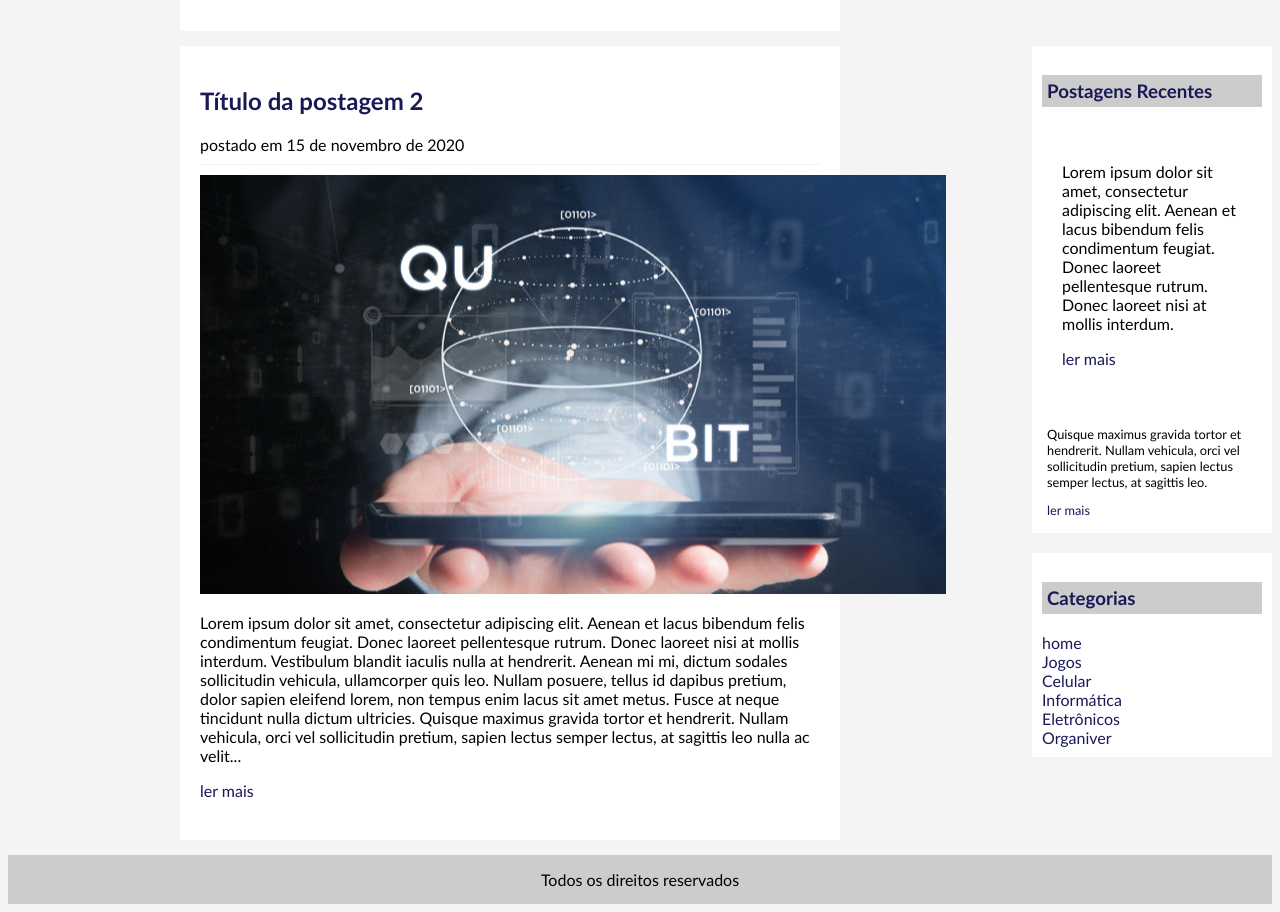
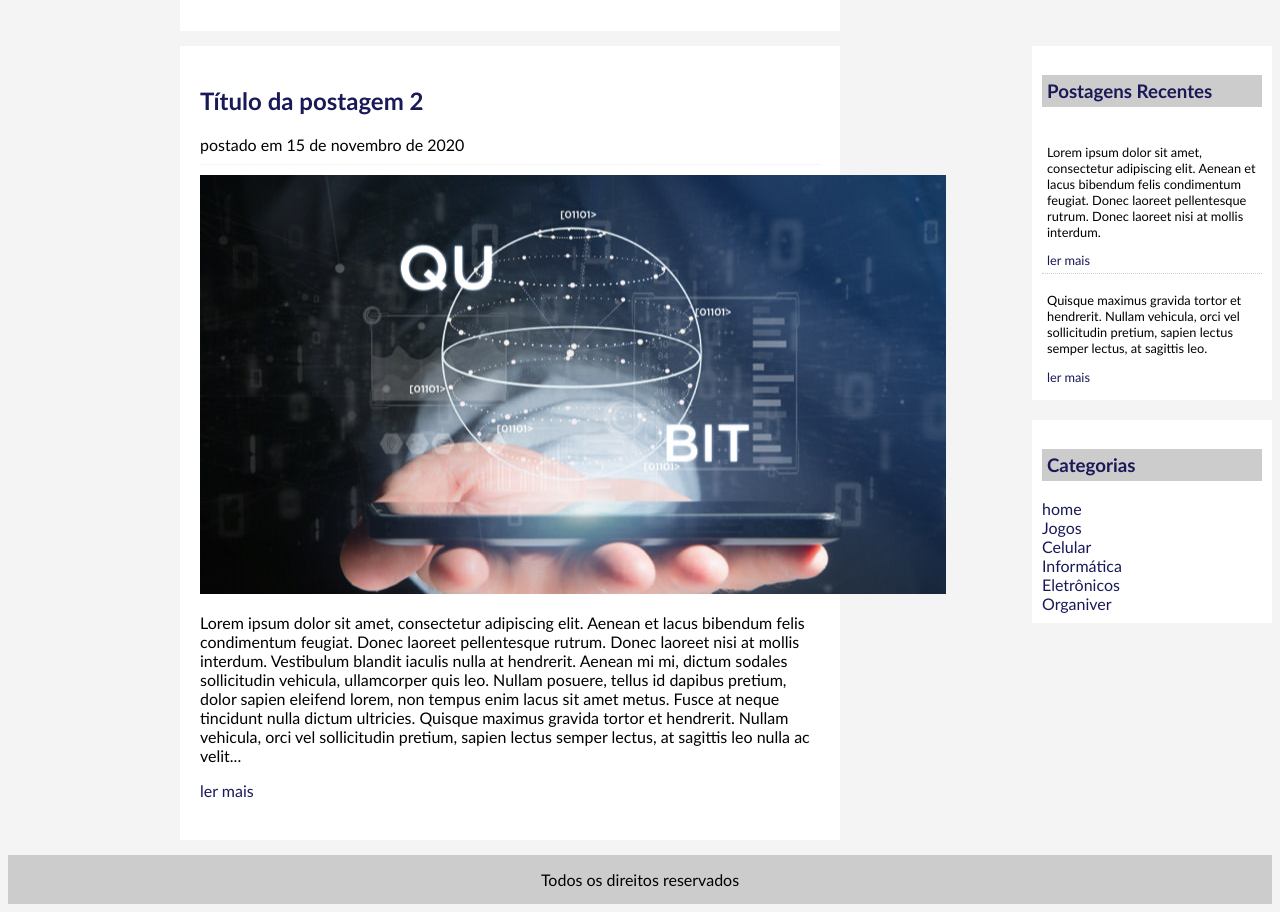
Before and after one commit to wingridy/infoblogif, a plain HTML site: page ddw/index.html in a window 1280 px wide. Shown: the part 1140-2052 px from the top of the page. Drawn offline with Linux system fonts and the light colour scheme.

Commit message:
Update index.html

```diff
--- a/ddw/index.html
+++ b/ddw/index.html
@@ -55,7 +55,7 @@
 		<div id= "area-lateral">
 			<div class= "conteudo-lateral">
 				<h3> Postagens Recentes </h3>
-				<div class="postagem lateral">
+				<div class="postagem-lateral">
 					<p>
 						Lorem ipsum dolor sit amet, consectetur adipiscing elit. Aenean et lacus bibendum felis condimentum feugiat. Donec laoreet pellentesque rutrum. Donec laoreet nisi at mollis interdum.
 					</p>
```
